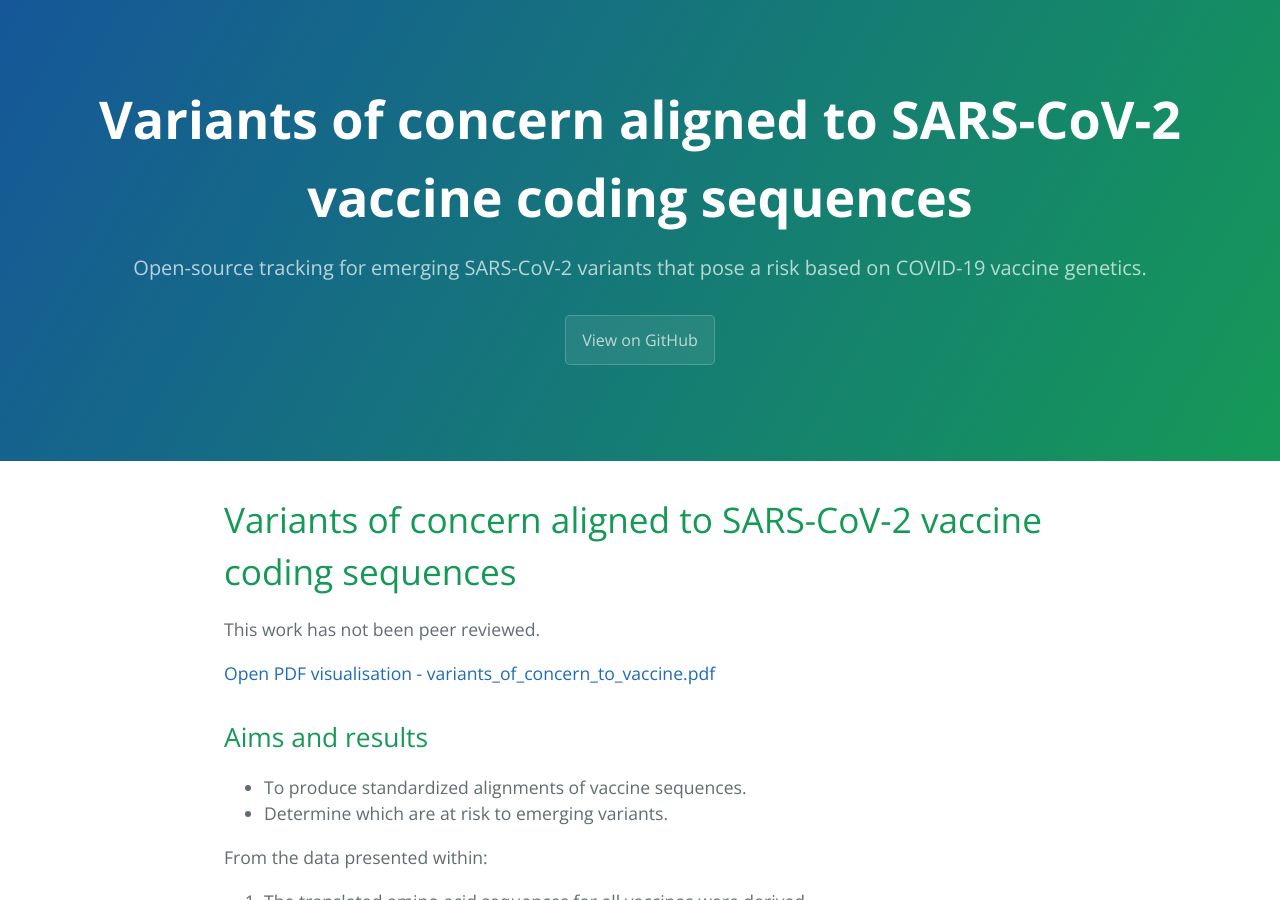
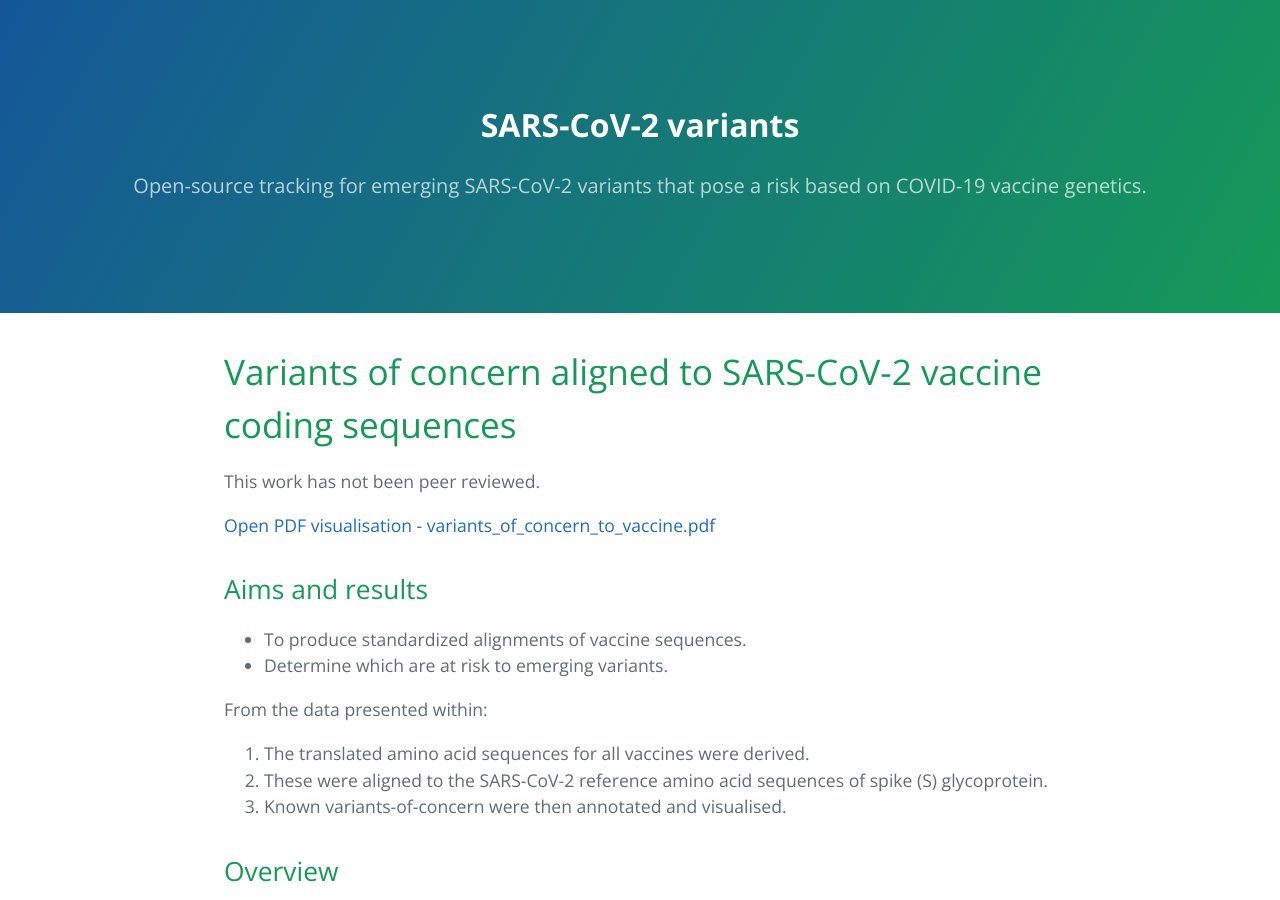
Before and after one commit to DylanLawless/SARS-CoV-2-VOC.github.io, a Jekyll site: the page built from README.md, in a window 1280 px wide and 900 px high. Built offline with Jekyll 4.4.1, drawn with Linux system fonts in a browser that asks for light colours; our own code applies the rules of GitHub Pages for plain Markdown files; some of the changed text lies outside the part shown.

Commit message:
Hard code title

```diff
--- a/_layouts/default.html
+++ b/_layouts/default.html
@@ -22,14 +22,15 @@
     <link rel="stylesheet" href="{{ '/assets/css/style.css?v=' | append: site.github.build_revision | relative_url }}">
   </head>
   <body>
-    <a id="skip-to-content" href="#content">Skip to the content.</a>
+	<!-- <a id="skip-to-content" href="#content">Skip to the content.</a> -->
 
     <header class="page-header" role="banner">
-      <h1 class="project-name">{{ page.title | default: site.title | default: site.github.repository_name }}</h1>
+		<!-- <h1 class="project-name">{{ page.title | default: site.title | default: site.github.repository_name }}</h1> -->
+	  <h1> SARS-CoV-2 variants </h1>
       <h2 class="project-tagline">{{ page.description | default: site.description | default: site.github.project_tagline }}</h2>
-      {% if site.github.is_project_page %}
+      <!-- {% if site.github.is_project_page %}
         <a href="{{ site.github.repository_url }}" class="btn">View on GitHub</a>
-      {% endif %}
+		{% endif %} -->
       {% if site.show_downloads %}
         <a href="{{ site.github.zip_url }}" class="btn">Download .zip</a>
         <a href="{{ site.github.tar_url }}" class="btn">Download .tar.gz</a>
@@ -39,12 +40,22 @@
     <main id="content" class="main-content" role="main">
       {{ content }}
 
-      <footer class="site-footer">
-        {% if site.github.is_project_page %}
-          <span class="site-footer-owner"><a href="{{ site.github.repository_url }}">{{ site.github.repository_name }}</a> is maintained by <a href="{{ site.github.owner_url }}">{{ site.github.owner_name }}</a>.</span>
-        {% endif %}
-        <span class="site-footer-credits">This page was generated by <a href="https://pages.github.com">GitHub Pages</a>.</span>
-      </footer>
+	<footer class="site-footer">
+		{% if site.github.is_project_page %}
+		<span class="site-footer-owner">
+		<a href="https://lawlessgenomics.com"><img src="/images/logos/logo_3.0.png"
+		alt="Logo image" width="33" height="22.36" /></a>
+		<a href="{{ site.github.repository_url }}">{{ site.github.repository_name }}</a> is maintained by <a href="{{ site.github.owner_url }}">{{ site.github.owner_name }}</a>
+		</span>
+		{% endif %}
+	<!-- <span class="site-footer-credits">This page was generated by <a href="https://pages.github.com">GitHub Pages</a>.</span> -->
+	<form action="https://www.paypal.com/donate" method="post" target="_top">
+<input type="hidden" name="hosted_button_id" value="UU3F4ND2JAP2W" />
+<input type="image" src="https://www.paypalobjects.com/en_US/i/btn/btn_donate_SM.gif" border="0" name="submit" title="PayPal - The safer, easier way to pay online!" alt="Donate with PayPal button" />
+<img alt="" border="0" src="https://www.paypal.com/en_IE/i/scr/pixel.gif" width="1" height="1" />
+</form>
+	<!--- https://www.paypal.com/donate?hosted_button_id=UU3F4ND2JAP2W --->
+	</footer>
     </main>
   </body>
 </html>
```
